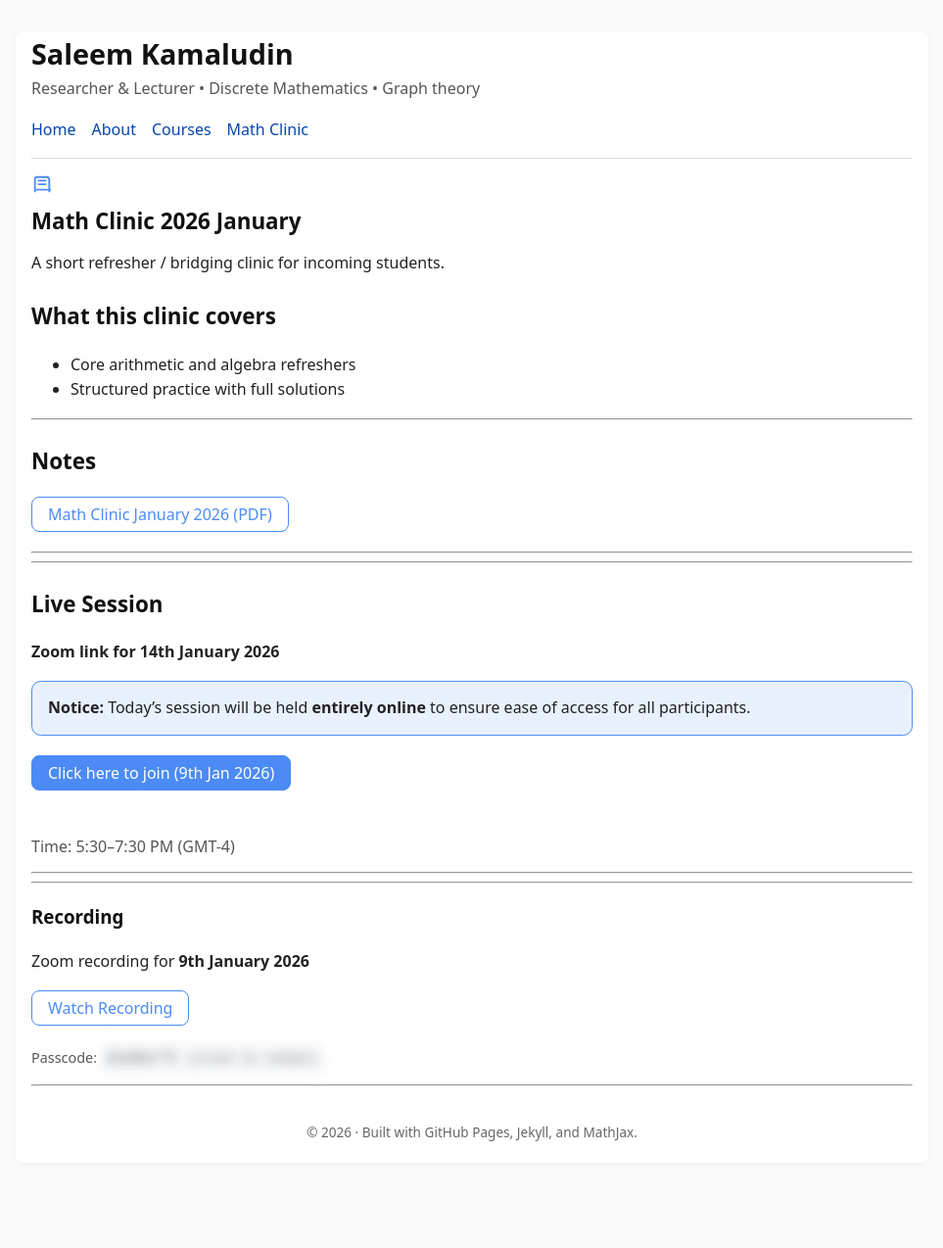
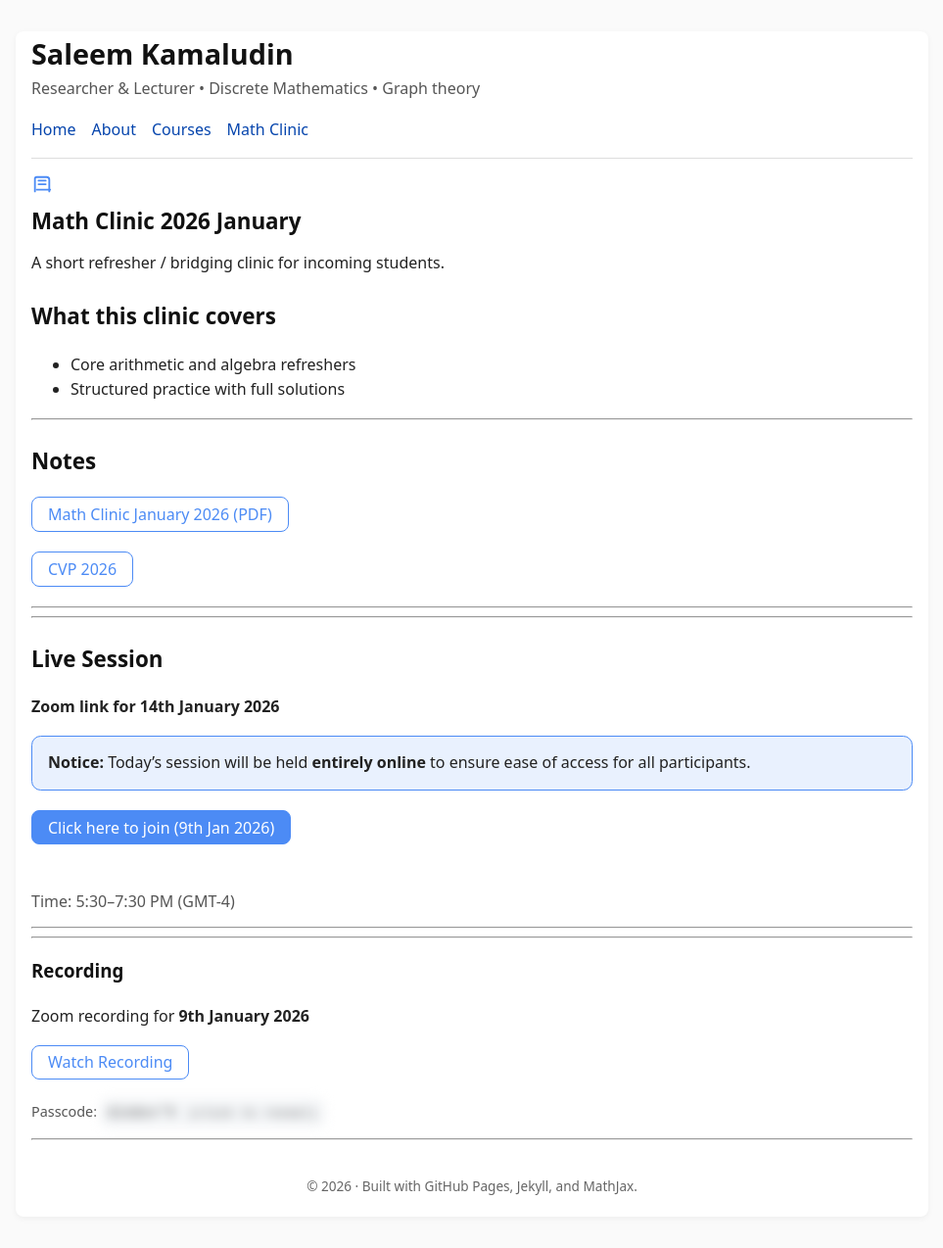
Before and after one commit to SaleemKamaludin/SaleemKamaludin.github.io, a Jekyll site: the page built from courses/math-clinic-2026/index.md, in a window 1280 px wide. Shown: the whole page at 98% size, without its empty margins (158-1121 px from the left). Built offline with Jekyll 4.4.1, drawn with Linux system fonts in a browser that asks for light colours; before the commit the page ends 1219 px from its top, so only the background shows below that.

Commit message:
Update index.md

```diff
--- a/courses/math-clinic-2026/index.md
+++ b/courses/math-clinic-2026/index.md
@@ -69,6 +69,15 @@ permalink: /courses/math-clinic-2026/
     Math Clinic January 2026 (PDF)
   </a>
 </div>
+
+
+<div class="session-buttons">
+  <a class="btn" href="{{ '/courses/math-clinic-2026/handouts/CVP_1.pdf' | relative_url }}">
+    CVP 2026
+  </a>
+</div>
+
+
 
 <!-- ---
 
```
